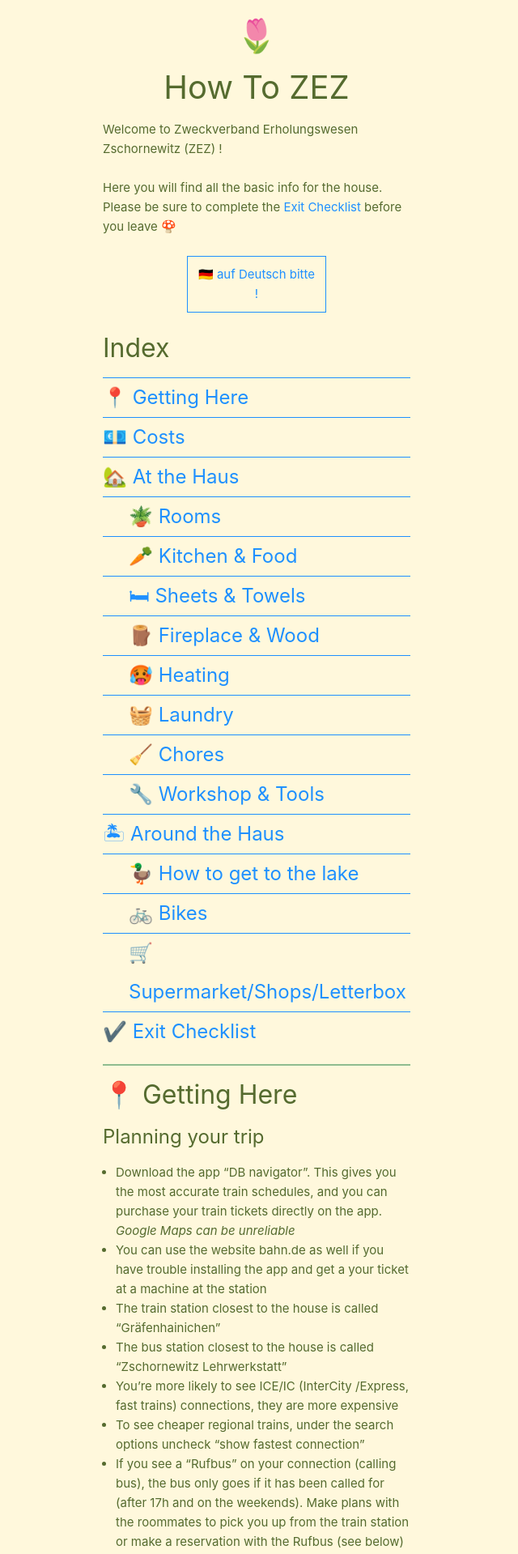
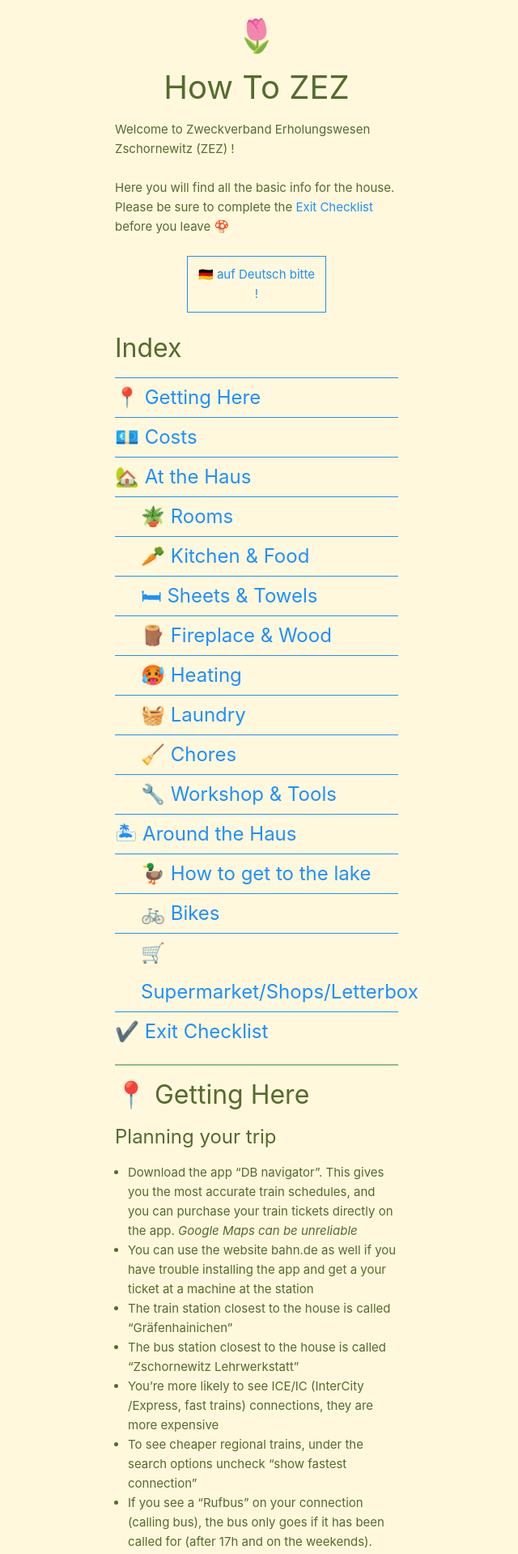
Before and after one commit to zezhaus/how-to, a Jekyll site: the page built from index.md, in a window 1280 px wide. Shown: the top 1919 px of the page at 81% size, without its empty margins (323-963 px from the left). Built offline with Jekyll 4.4.1, drawn with Linux system fonts in a browser that asks for light colours.

Commit message:
width fix

```diff
--- a/_sass/base.scss
+++ b/_sass/base.scss
@@ -13,7 +13,7 @@ body {
   font-size: 15px;
   line-height: 1.5rem;
   margin: 20px auto;
-  width: 380px;
+  width: 350px;
 }
 
 p {
```
Also changed, not shown: 2 other files.
